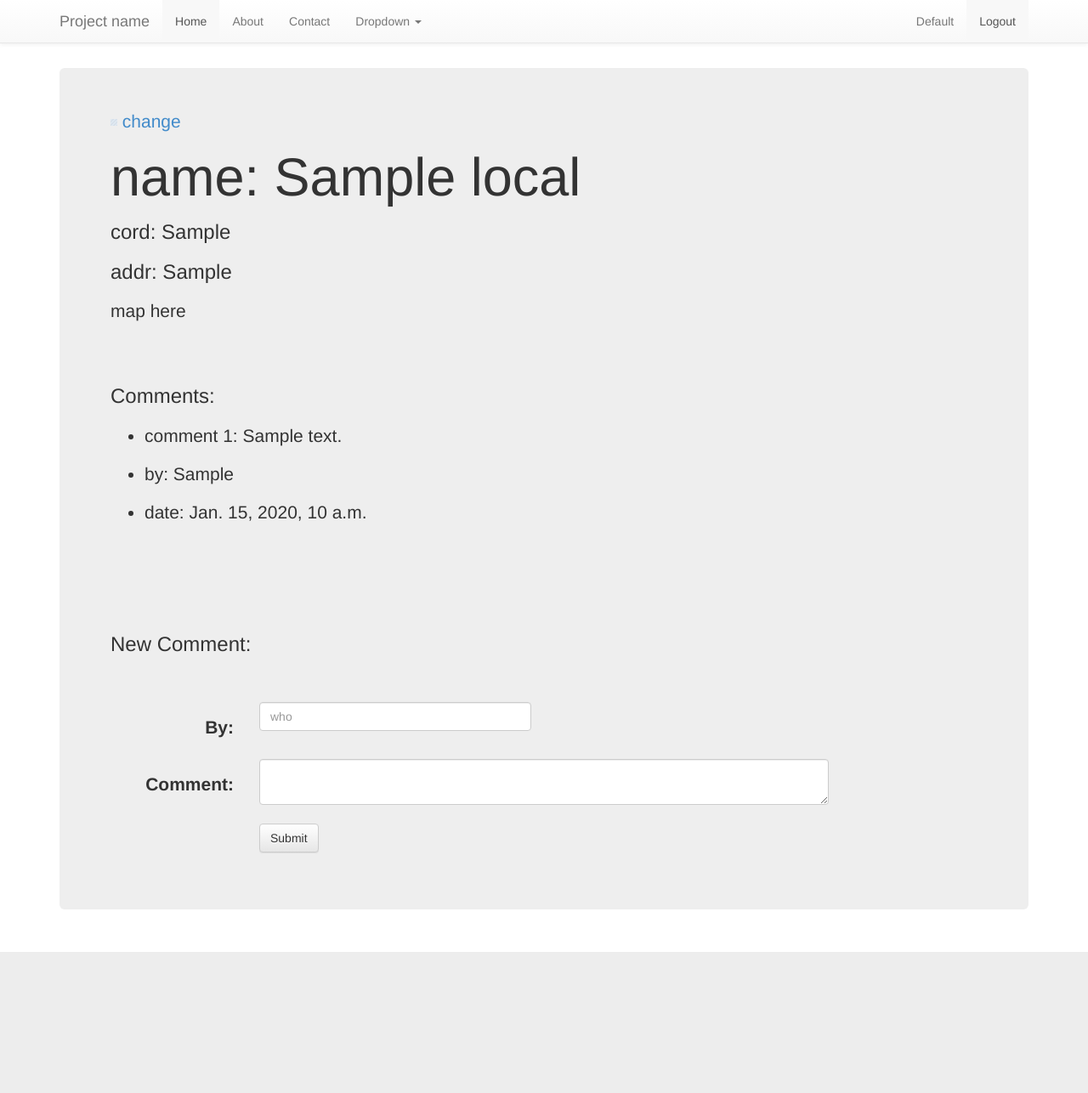
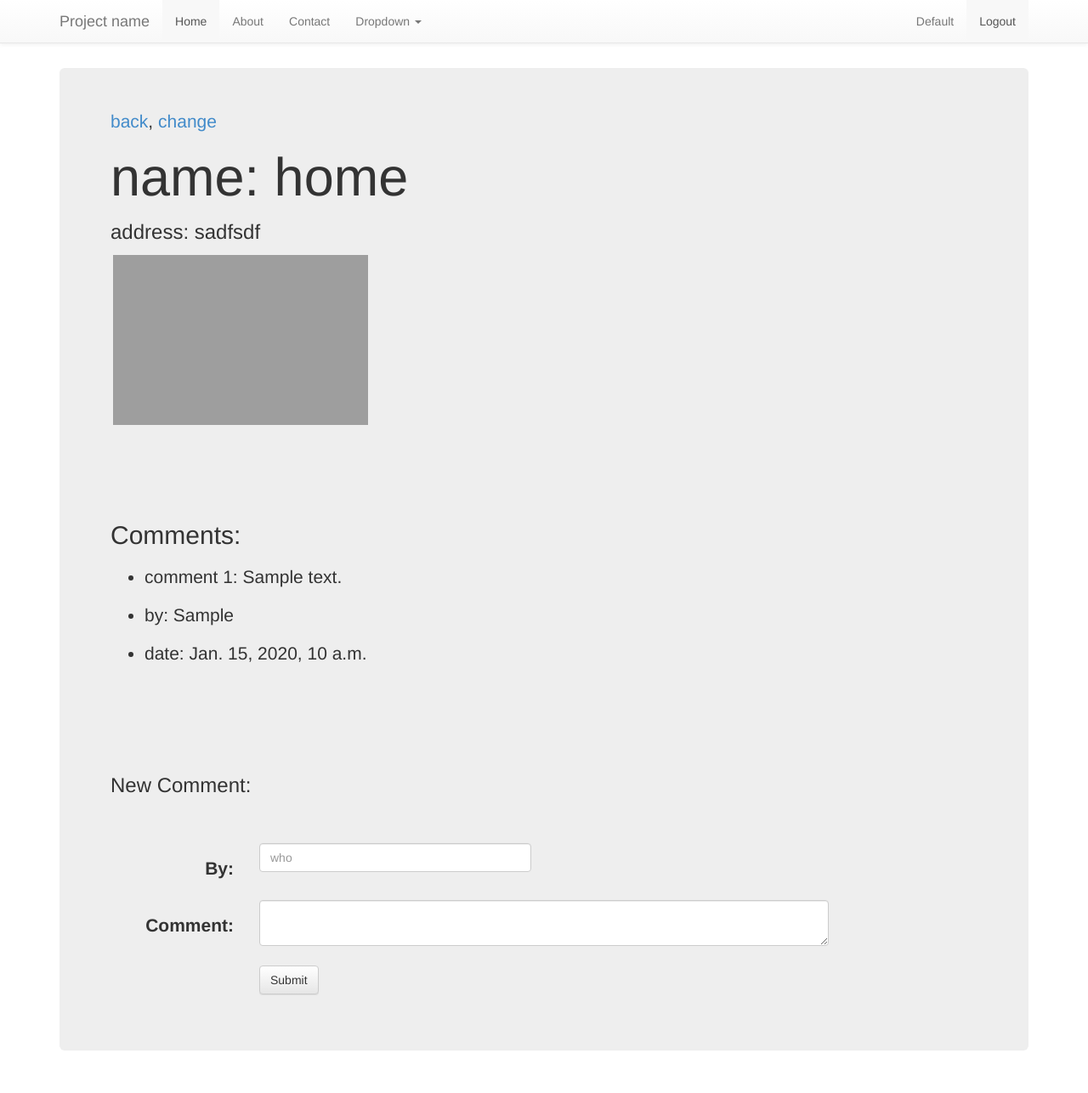
Before and after one commit to saviosabino/dj-local, a Django app: page /1/ in a window 1280 px wide. Shown: the whole page at 85% size. Before the commit the page ends 1120 px from the top, so only its background shows below. Run offline with Django 3.2, Linux system fonts and the light colour scheme; data comes from the database, SQL or seed files in the repository; tables that the repository leaves empty hold one stand-in row (values such as "Sample post"); a map, chart or similar area stays blank; parts of the project's set-up code (start-up, migrations or seed data) failed here and were passed over; some libraries are stand-ins or nearby versions; grey boxes are pictures that could not be loaded.

Commit message:
static files

```diff
--- a/dj/core/admin.py
+++ b/dj/core/admin.py
@@ -8,11 +8,11 @@ class CommentInline(admin.StackedInline):
 class LocalAdmin(admin.ModelAdmin):
     fieldsets = [
         (None, {'fields': ['name','user']}),
-        ('Data', {'fields': ['cord','addr'], 'classes': ['collapse']}),
+        ('Data', {'fields': ['coordinates','address'], 'classes': ['collapse']}),
     ]
     inlines = [CommentInline]
-    list_display = ('name', 'addr')
-    list_filter = ('name', 'addr')
+    list_display = ('name', 'address')
+    list_filter = ('name', 'address')
     search_fields = ('name',)
 
 class CommentAdmin(admin.ModelAdmin):
--- a/dj/core/forms.py
+++ b/dj/core/forms.py
@@ -4,7 +4,7 @@ from dj.core import models
 class LocalForm(forms.ModelForm):
     class Meta:
         model = models.Local
-        fields = ['name', 'cord', 'addr']
+        fields = ['name', 'address']
 
 class CommentForm(forms.ModelForm):
 #   date = forms.DateField(
--- a/dj/core/models.py
+++ b/dj/core/models.py
@@ -5,8 +5,8 @@ class Local(models.Model):
     def __unicode__(self):
         return self.name
     name = models.CharField(max_length=80)
-    cord = models.CharField(max_length=30)
-    addr = models.CharField(max_length=50)
+    coordinates = models.CharField(max_length=30)
+    address = models.CharField(max_length=100)
     user = models.ForeignKey(User)
 
 class Comment(models.Model):
@@ -27,8 +27,8 @@ def sendmail(**kwargs):
         data = (local.name, local.cord, local.addr)
 #        local.user.email_user(
         print(
-            "Novo Local: %s" % data[0],
-            "Local: %s, cord: %s, addr: %s" % data,
+            "New Local: %s" % data[0],
+            "Local: %s, coord: %s, addr: %s" % data,
             local.user.email)
 
 models.signals.post_save.connect(sendmail,
--- a/dj/core/templates/core/add.html
+++ b/dj/core/templates/core/add.html
@@ -1,5 +1,6 @@
 {% extends 'core/base.html' %}
 {% block content %}
+    <p><a href="/list/">back</a></p>
     <h2>New Local:</h2>
     <form action="/add/" method="post">{%csrf_token%}
         {{form.as_p}}
--- a/dj/core/templates/core/change.html
+++ b/dj/core/templates/core/change.html
@@ -9,8 +9,9 @@
 {% endblock %}
 
 {% block bodyload %}initialize();{% endblock %}
+
 {% block content %}
-
+<p><a href="/list/">back</a></p>
 <h2> Change Local: </h2>
 
 <div id="content" >
@@ -24,5 +25,4 @@
     <div class="divFloat" id="map_canvas" style="width:300px; height:200px"> </div>
     <div class="floatKill"></div>
 </div>
-
 {% endblock %}
--- a/dj/core/templates/core/detail.html
+++ b/dj/core/templates/core/detail.html
@@ -1,16 +1,30 @@
 {% extends 'core/base.html' %}
+
+{% block includes %}
+
+<script type="text/javascript"
+    src="http://maps.googleapis.com/maps/api/js?sensor=false"></script>
+<script type="text/javascript" src="/static/js/script.js"></script>
+
+{% endblock %}
+
+{% block bodyload %}initialize();{% endblock %}
+
 {% block content %}
-<p><a href="/{{local.id}}/change/"><img src="/static/image/bg.gif" /> change</a></p>
+<p><a href="/list/">back</a>, <a href="/{{local.id}}/change/"> change</a></p>
 
 <h1>name: {{local.name}}</h1>
 <div>
-    <h3>cord: {{local.cord}}</h3><h3>addr: {{local.addr}}</h3>
+    <h3>address: {{local.address}}</h3>
 </div>
-<div>map here</div>
+<div class="divFloat" id="map_canvas" style="width:300px; height:200px"> </div>
+<div class="floatKill"></div>
+<br>
 <br>
 
+<h2>Comments:</h2>
 {% if local.comment_set.all %}
-<h3>Comments:</h3>
+
 <ul>
 {% for com in local.comment_set.all %}
     <li>comment {{forloop.counter}}: {{com.comment}}</li>
--- a/dj/core/templates/core/index.html
+++ b/dj/core/templates/core/index.html
@@ -5,7 +5,6 @@
 {% endblock %}
 
 {% block content %}
-    <br>
-    <br>
-    <a href="/list/">Listagem de cadastros</a>
+    <p><a href="/list/">List of Places</a></p>
+    <p><b>User:</b> test, <b>password:</b> test</p>
 {% endblock %}
--- a/dj/core/templates/core/list.html
+++ b/dj/core/templates/core/list.html
@@ -1,6 +1,6 @@
 {% extends 'core/base.html' %}
 {% block content %}
-    <p><a href="/add/"><img src="/static/image/bg.gif" /> add</a></p>
+    <p><a href="/">back</a>, <a href="/add/">add</a></p>
     {% if latest_locals %}
         <ul>
             {% for local in latest_locals %}
@@ -8,6 +8,6 @@
             {% endfor %}
         </ul>
     {% else %}
-        <p>No locals in database.</p>
+        <p>No locals in database. Add one.</p>
     {% endif %}
 {% endblock %}
--- a/dj/core/views.py
+++ b/dj/core/views.py
@@ -11,8 +11,7 @@ from django.core import serializers
 @csrf_exempt
 def search(request):
     data = models.Local.objects.filter(name__contains = request.POST['q'])
-    #data = list(data.values('id', 'name', 'cord', 'addr'))
-    fields = ('name','cord','addr')
+    fields = ('name','coordinates','address')
     response_data = serializers.serialize('json', data, fields=fields)
     return HttpResponse(response_data, mimetype='application/json')
 
@@ -47,6 +46,7 @@ def detail(request, ob_id):
 def add(request):
     if request.method == 'POST':
         form = forms.LocalForm(request.POST)
+        form.coordinates = 0
         if form.is_valid():
             local = form.save(commit=False)
             local.user = request.user
@@ -62,6 +62,7 @@ def change(request,ob_id):
     local = get_object_or_404(models.Local, pk=ob_id)
     if request.method == 'POST':
         form = forms.LocalForm(request.POST, instance=local)
+        form.coordinates = 0
         if form.is_valid():
             form.save()
             return HttpResponseRedirect(
--- a/dj/local_settings.py
+++ b/dj/local_settings.py
@@ -171,5 +171,4 @@ DEFAULT_FROM_EMAIL = "saviopp@gmail.com"
 EMAIL_HOST = "smtp.gmail.com"
 EMAIL_PORT = 587
 EMAIL_HOST_USER = "saviopp@gmail.com"
-EMAIL_HOST_PASSWORD = "0n1b4sl3gn4r"
 EMAIL_USE_TLS = True
```
Also changed, not shown: dj/core/templates/oldadm/base_site.html (deleted, +0 -10 lines), dj/core/templates/oldadm/index.html (deleted, +0 -80 lines), dj/settings.py (+12 -0 lines), dev.db, 1 other file.
